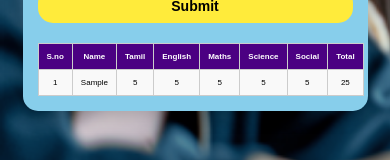
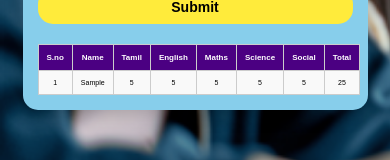
Before and after one commit to sanjay003R/studentmark, a plain HTML site: page index.html in a window 390 px wide. Both pictures are taken after typing "Sample", "5", "5", "5", "5", "5" into the empty fields and a click on the button "Submit". Shown: the part 606-766 px from the top of the page. Drawn offline with Linux system fonts and the light colour scheme.

Commit message:
index.html

```diff
--- a/index.html
+++ b/index.html
@@ -106,11 +106,11 @@
             th
             {
                 font-size: 8px;
-                width: 10px;
+                width: 5px;
             }
             td
             {
-                font-size: 8px;
+                font-size: 7px;
                 width: 10px;
             }
         }
@@ -130,7 +130,7 @@
             }
         }
 
-        @media (max-width: 310px) {
+        @media (max-width: 370px) {
             h2 {
                 font-size: 18px;
             }
```
